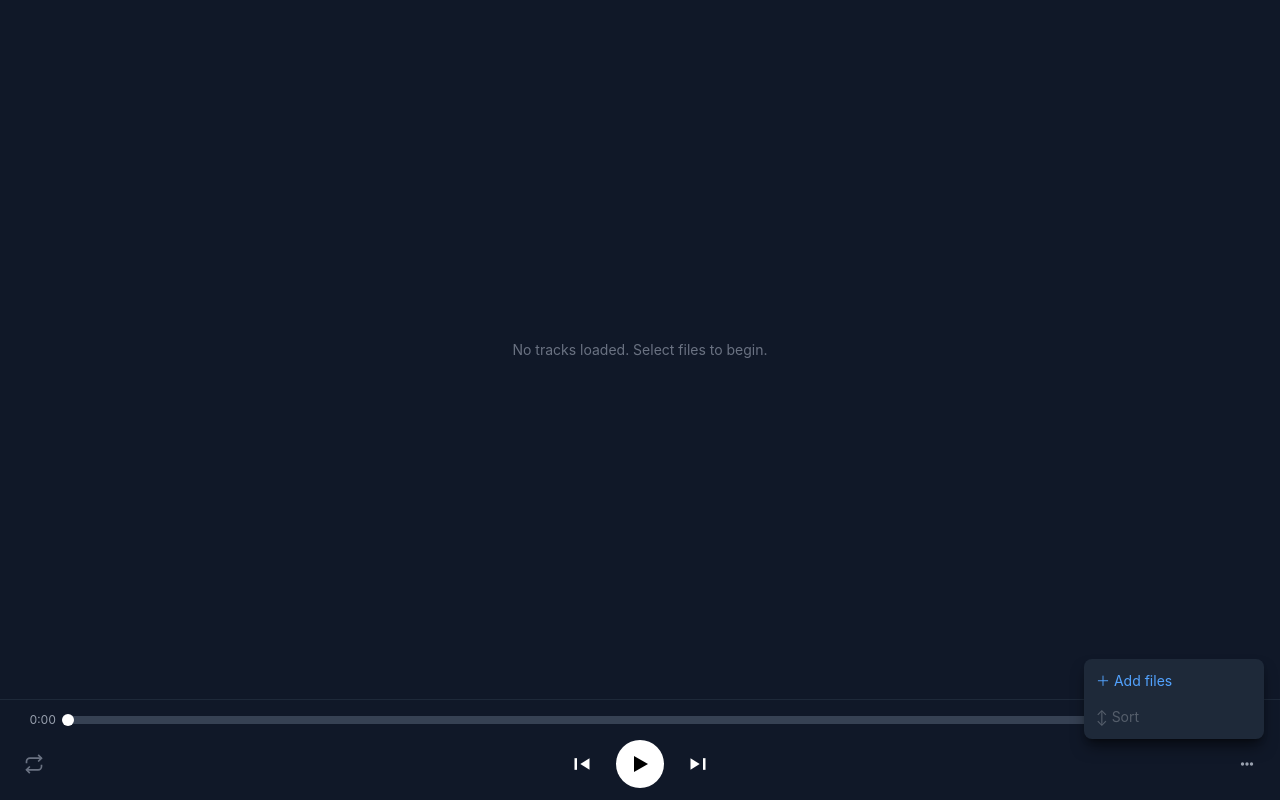
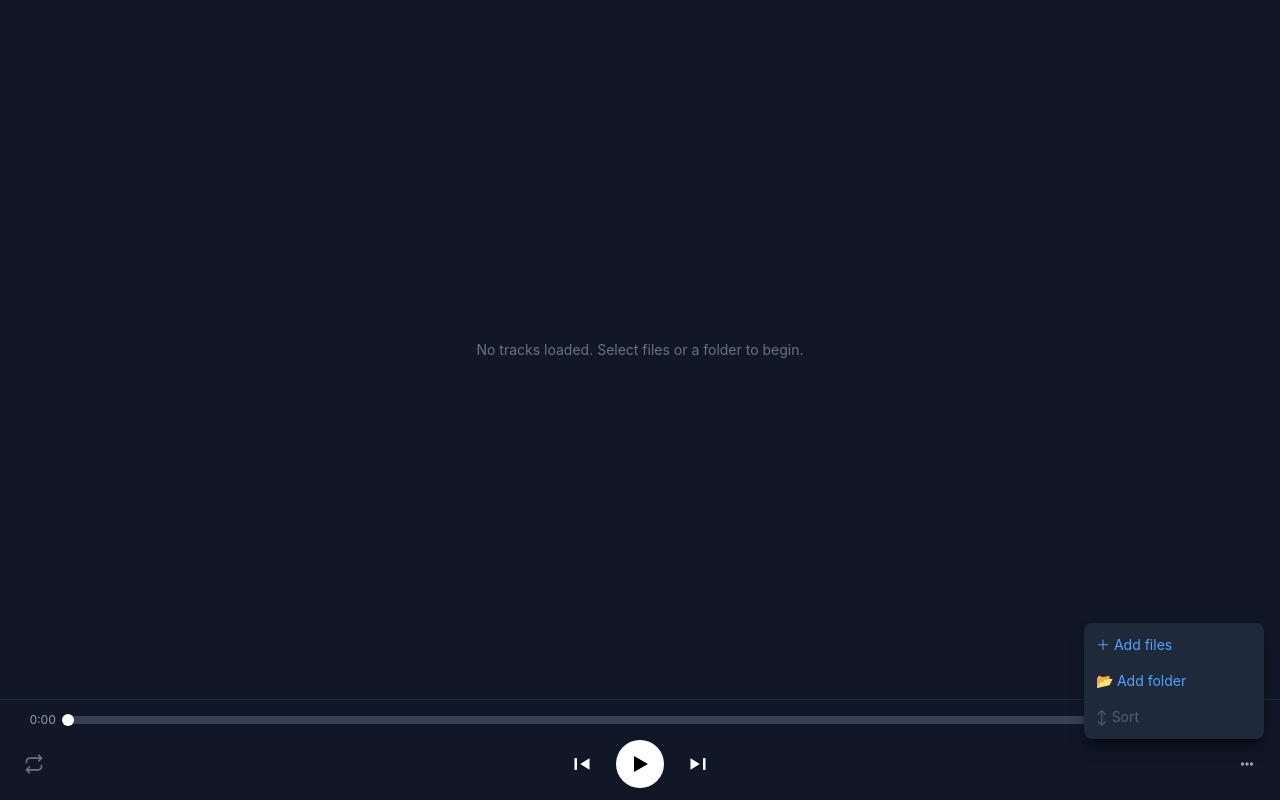
Before and after one commit to anfilat/repeit, a React (Vite) app: page / in a window 1280 px wide. Both pictures are taken after a click on the button 1247 px from the left and 764 px from the top of the page. Built offline with nearby package versions, Linux system fonts and the light colour scheme.

Commit message:
restore the select folder functionality

```diff
--- a/src/audio/FileService.ts
+++ b/src/audio/FileService.ts
@@ -1,3 +1,5 @@
+import { naturalCompare } from '../utils/naturalSort';
+
 const AUDIO_EXTENSIONS = ['.mp3', '.wav'];
 
 export class FileService {
@@ -23,6 +25,19 @@ export class FileService {
     return false;
   }
 
+  async scanDirectory(dirHandle: FileSystemDirectoryHandle): Promise<FileSystemFileHandle[]> {
+    const audioHandles: FileSystemFileHandle[] = [];
+    for await (const entry of dirHandle.values()) {
+      if (entry.kind === 'file') {
+        const fileHandle = entry as FileSystemFileHandle;
+        if (AUDIO_EXTENSIONS.some(ext => fileHandle.name.toLowerCase().endsWith(ext))) {
+          audioHandles.push(fileHandle);
+        }
+      }
+    }
+    return audioHandles.sort((a, b) => naturalCompare(a.name, b.name));
+  }
+
   async createObjectUrl(handle: FileSystemFileHandle): Promise<string> {
     const file = await handle.getFile();
     return URL.createObjectURL(file);
--- a/src/components/App.tsx
+++ b/src/components/App.tsx
@@ -270,6 +270,15 @@ export function App() {
     }
   }, [handleAddFiles]);
 
+  const handleSelectFolder = useCallback(async () => {
+    try {
+      const dirHandle = await window.showDirectoryPicker();
+      playlist.addFolder(dirHandle);
+    } catch {
+      // user cancelled
+    }
+  }, [playlist]);
+
   return (
     <div className="flex flex-col overflow-hidden bg-gray-900 text-white" style={{ height: viewportHeight }}>
       {/* Restore access banner */}
@@ -358,6 +367,7 @@ export function App() {
           <div className="min-w-[60px] flex justify-end">
             <PlaylistMenu
               onAddFiles={handleSelectFiles}
+              onAddFolder={handleSelectFolder}
               onSort={handleSort}
               onClear={() => {
                 if (confirm('Clear all tracks?')) handleClearPlaylist();
--- a/src/components/Playlist.tsx
+++ b/src/components/Playlist.tsx
@@ -39,7 +39,7 @@ export function Playlist({
   if (tracks.length === 0) {
     return (
       <div className="flex-1 flex items-center justify-center text-gray-500 text-sm">
-        No tracks loaded. Select files to begin.
+        No tracks loaded. Select files or a folder to begin.
       </div>
     );
   }
--- a/src/components/PlaylistMenu.tsx
+++ b/src/components/PlaylistMenu.tsx
@@ -2,12 +2,13 @@ import { useState, useEffect, useRef } from 'react';
 
 interface PlaylistMenuProps {
   onAddFiles: () => void;
+  onAddFolder: () => void;
   onSort: () => void;
   onClear: () => void;
   hasTracks: boolean;
 }
 
-export function PlaylistMenu({ onAddFiles, onSort, onClear, hasTracks }: PlaylistMenuProps) {
+export function PlaylistMenu({ onAddFiles, onAddFolder, onSort, onClear, hasTracks }: PlaylistMenuProps) {
   const [open, setOpen] = useState(false);
   const menuRef = useRef<HTMLDivElement>(null);
 
@@ -49,6 +50,12 @@ export function PlaylistMenu({ onAddFiles, onSort, onClear, hasTracks }: Playlis
             {'\uFF0B'} Add files
           </button>
           <button
+            onClick={() => handleAction(onAddFolder)}
+            className="w-full text-left px-3 py-2 text-sm text-blue-400 hover:bg-white/5 transition-colors"
+          >
+            {'\uD83D\uDCC2'} Add folder
+          </button>
+          <button
             onClick={() => handleAction(onSort)}
             disabled={!hasTracks}
             className="w-full text-left px-3 py-2 text-sm text-gray-300 hover:bg-white/5 transition-colors disabled:opacity-30 disabled:pointer-events-none"
--- a/src/hooks/usePlaylist.ts
+++ b/src/hooks/usePlaylist.ts
@@ -65,6 +65,14 @@ export function usePlaylist() {
       }
     },
     [sync]
+  );
+
+  const addFolder = useCallback(
+    async (dirHandle: FileSystemDirectoryHandle) => {
+      const handles = await fileServiceRef.current.scanDirectory(dirHandle);
+      await addFiles(handles);
+    },
+    [addFiles]
   );
 
   const clearPlaylist = useCallback(() => {
@@ -203,6 +211,7 @@ export function usePlaylist() {
     state,
     currentTrack,
     addFiles,
+    addFolder,
     clearPlaylist,
     removeTrack,
     reorder,
--- a/src/types/file-system.d.ts
+++ b/src/types/file-system.d.ts
@@ -3,4 +3,5 @@ interface Window {
     multiple?: boolean;
     types?: Array<{ description?: string; accept: Record<string, string[]> }>;
   }): Promise<FileSystemFileHandle[]>;
+  showDirectoryPicker(): Promise<FileSystemDirectoryHandle>;
 }
```
Also changed, not shown: 1 other file (tests, documents, lock files or other folders).
